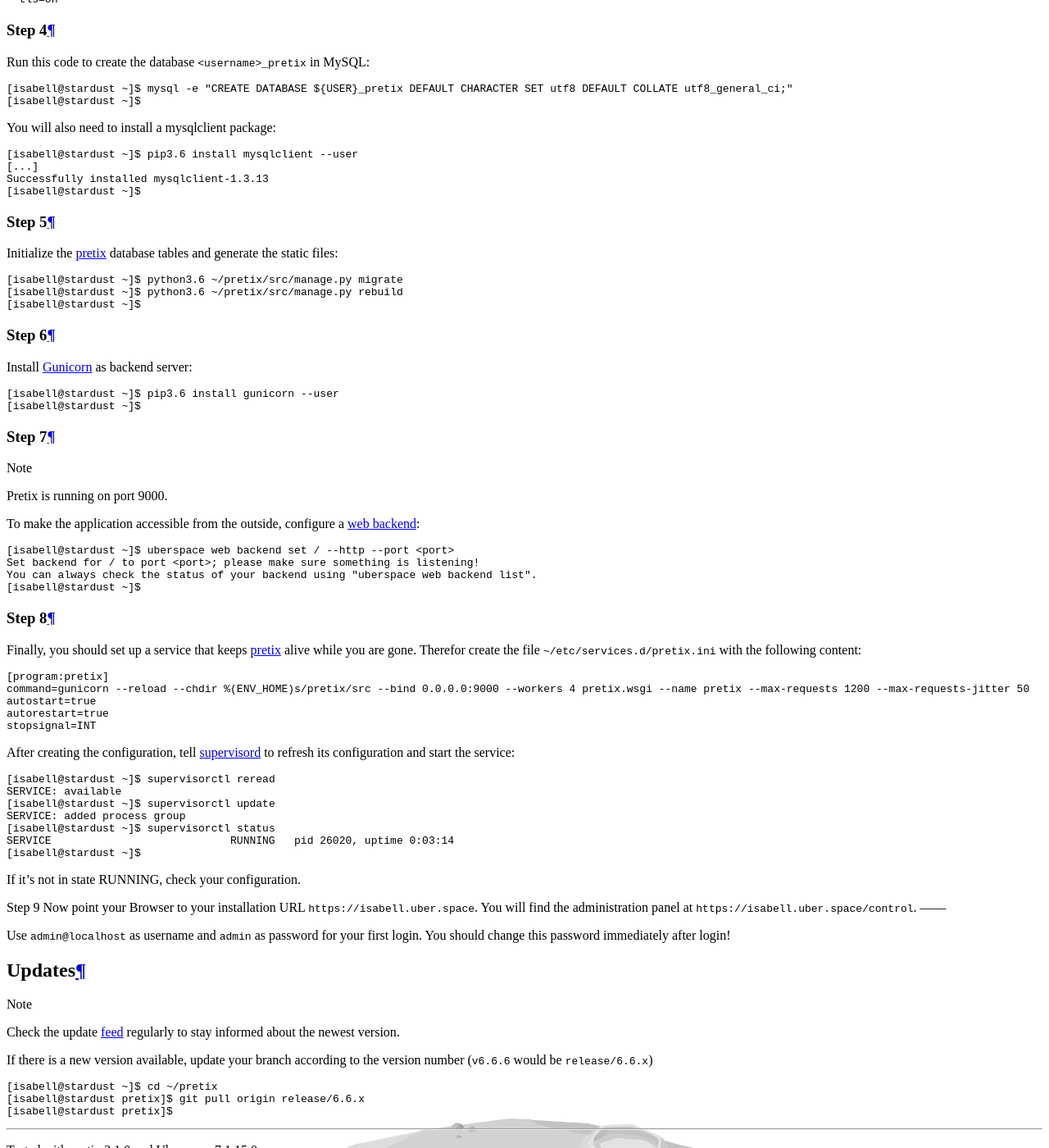
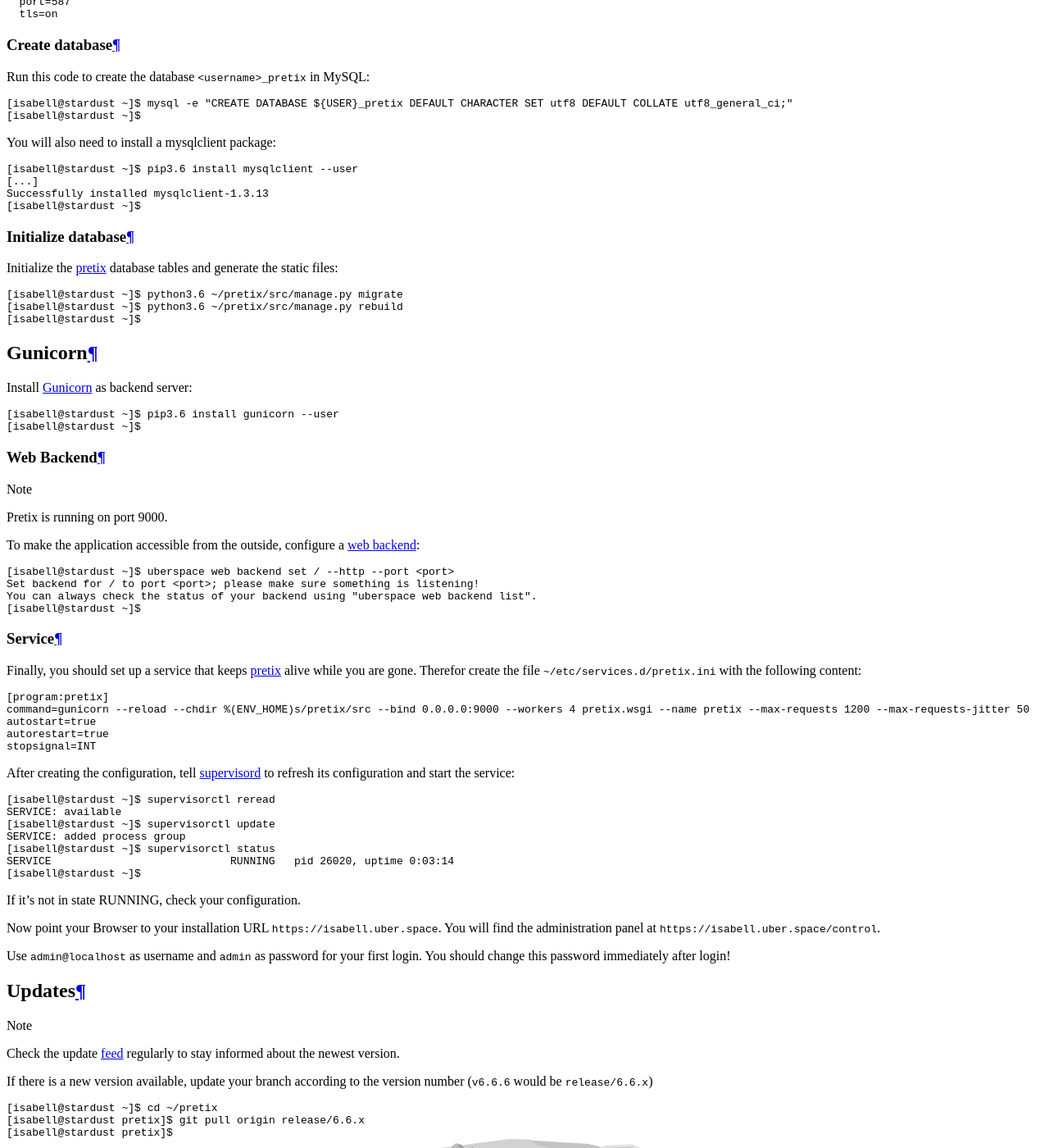
Before and after one commit to Uberspace/lab, a Sphinx documentation site: the page built from source/guide_pretix.rst, in a window 1280 px wide and 1400 px high, scrolled down 6062 px. Shown: the whole window at 82% size. Built offline with Sphinx 7.4.7 and the Read the Docs theme 2.0.0, drawn with Linux system fonts in a browser that asks for light colours; some of the changed text lies outside the part shown.

Commit message:
[pretix] remove numbered steps

```diff
--- a/source/guide_pretix.rst
+++ b/source/guide_pretix.rst
@@ -50,8 +50,8 @@
 Installation
 ============
 
-Step 1
-------
+Download
+--------
 Get the pretix source code from Github and clone it to ``~/pretix``, be sure to replace the pseudo branch number ``release/6.6.x`` here with the latest release branch from the Github repository at https://github.com/pretix/pretix/branches/active:
 
 ::
@@ -70,8 +70,8 @@
  [isabell@stardust ~]$ mkdir ~/pretix_data
  [isabell@stardust ~]$
 
-Step 2
-------
+Install dependencies
+--------------------
 Install the requirements for pretix_:
 
 ::
@@ -84,8 +84,8 @@
  [...]
  [isabell@stardust ~]$
 
-Step 3
-------
+Configuration
+-------------
 Now you need to set up the configuration, create the file ``~/.pretix.cfg`` and insert the following content:
 
 .. warning:: Be sure, to replace all values with correct data of your own Uberspace account!
@@ -115,8 +115,8 @@
     port=587
     tls=on
 
-Step 4
-------
+Create database
+---------------
 Run this code to create the database ``<username>_pretix`` in MySQL:
 
 .. code-block:: console
@@ -133,8 +133,8 @@
  Successfully installed mysqlclient-1.3.13
  [isabell@stardust ~]$
 
-Step 5
-------
+Initialize database
+-------------------
 Initialize the pretix_ database tables and generate the static files:
 
 ::
@@ -143,8 +143,9 @@
  [isabell@stardust ~]$ python3.6 ~/pretix/src/manage.py rebuild
  [isabell@stardust ~]$
 
-Step 6
-------
+Gunicorn
+========
+
 Install Gunicorn_ as backend server:
 
 ::
@@ -152,8 +153,8 @@
  [isabell@stardust ~]$ pip3.6 install gunicorn --user
  [isabell@stardust ~]$
 
-Step 7
-------
+Web Backend
+-----------
 
 .. note::
 
@@ -161,7 +162,7 @@
 
 .. include:: includes/web-backend.rst
 
-Step 8
+Service
 -------
 
 Finally, you should set up a service that keeps pretix_ alive while you are gone. Therefor create the file ``~/etc/services.d/pretix.ini`` with the following content:
@@ -178,10 +179,7 @@
 
 If it's not in state RUNNING, check your configuration.
 
-
-Step 9
 Now point your Browser to your installation URL ``https://isabell.uber.space``. You will find the administration panel at ``https://isabell.uber.space/control``.
-------
 
 Use ``admin@localhost`` as username and ``admin`` as password for your first login. You should change this password immediately after login!
 
```
